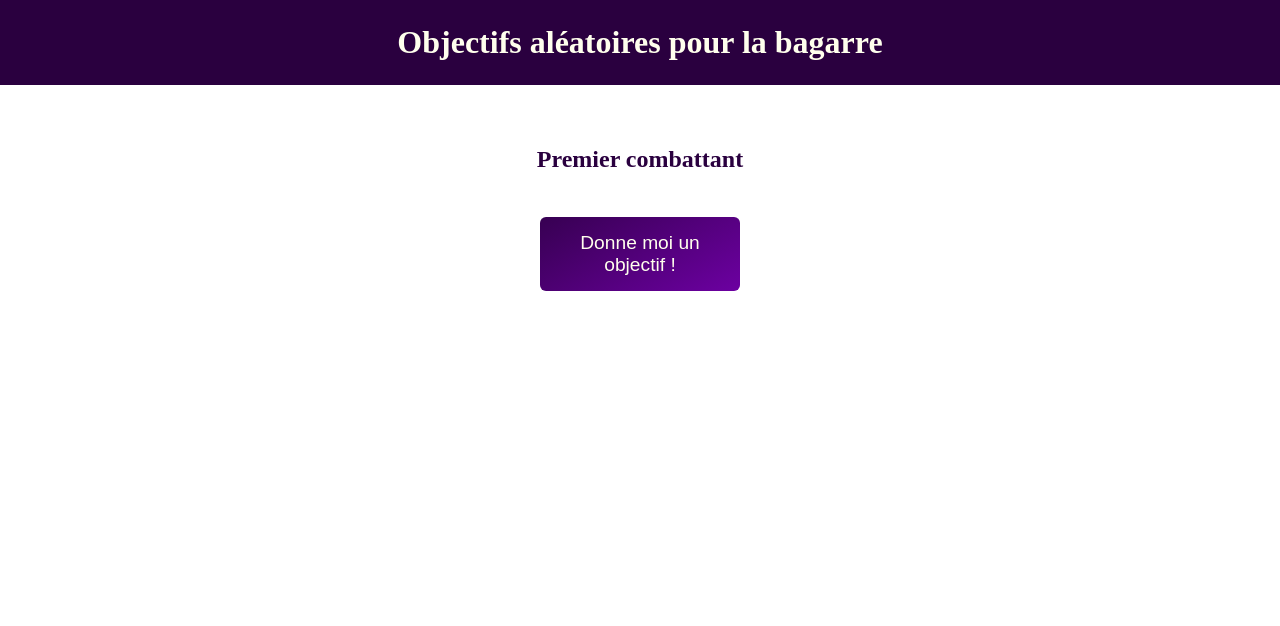
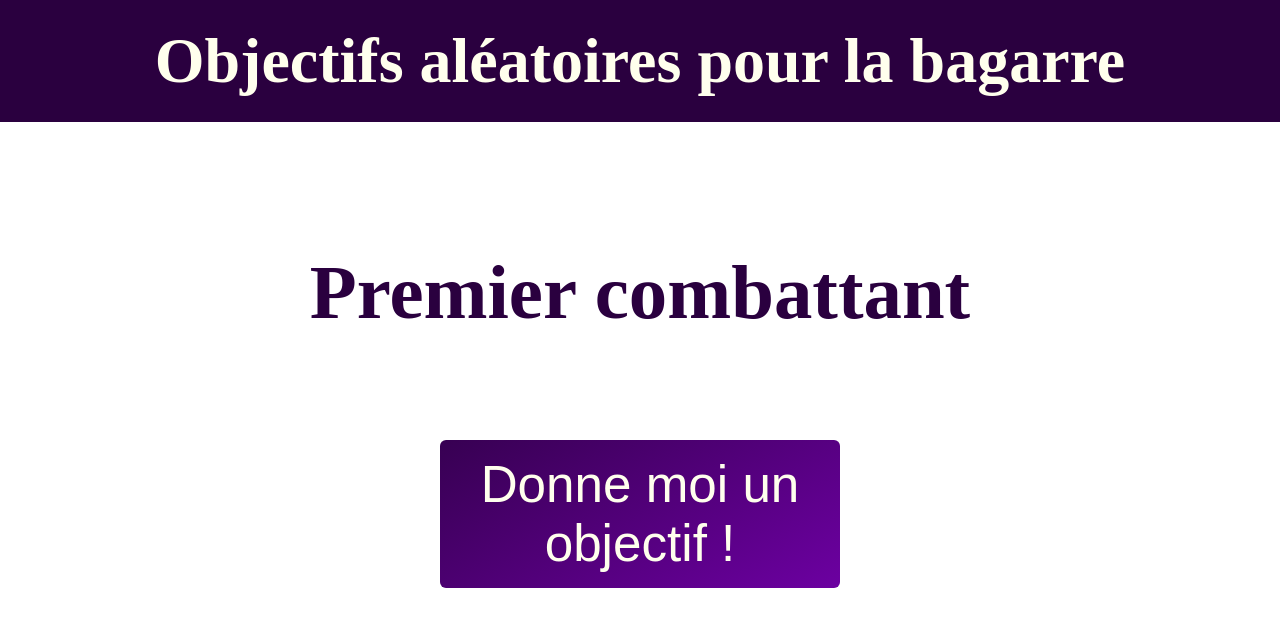
Before and after one commit to Elderme/bagarre-random-picker, a plain HTML site: page index.html in a window 1280 px wide. Drawn offline with Linux system fonts and the light colour scheme.

Commit message:
Changed font size

```diff
--- a/bagarre.css
+++ b/bagarre.css
@@ -12,6 +12,7 @@ h1
     text-align:center;
     background-color: #2a003f;
     color: #ffffed;
+    font-size: 5vw;
 }
 
 .objectives_panel
@@ -27,6 +28,7 @@ h1
 h2
 {
     color:  #2a003f;
+    font-size: 6vw;
 }
 
 h3
@@ -34,6 +36,7 @@ h3
     border: 1px solid #370052;
     border-radius: 6px;
     padding: 0;
+    font-size: 4vw;
 }
 
 .objective_type
@@ -49,18 +52,24 @@ h3
     padding: 8px;
 }
 
+#objective_description
+{
+    font-size: 4vw;
+}
 
-button {
+button
+{
     background-image: linear-gradient(150deg, #370052, #6c00a1);
     border: none;
     border-radius: 6px;
     color: #ffffed;
-    width: 200px;
-    margin-top: 24px;
+    width:50%;
+    margin-top: 40px;
     padding: 15px;
-    font-size: 1.2em;
+    font-size: 4vw;
 }
 
-button:hover {
+button:hover
+{
     background-image: linear-gradient(150deg, #570083, #ab00ff);
 }
```
